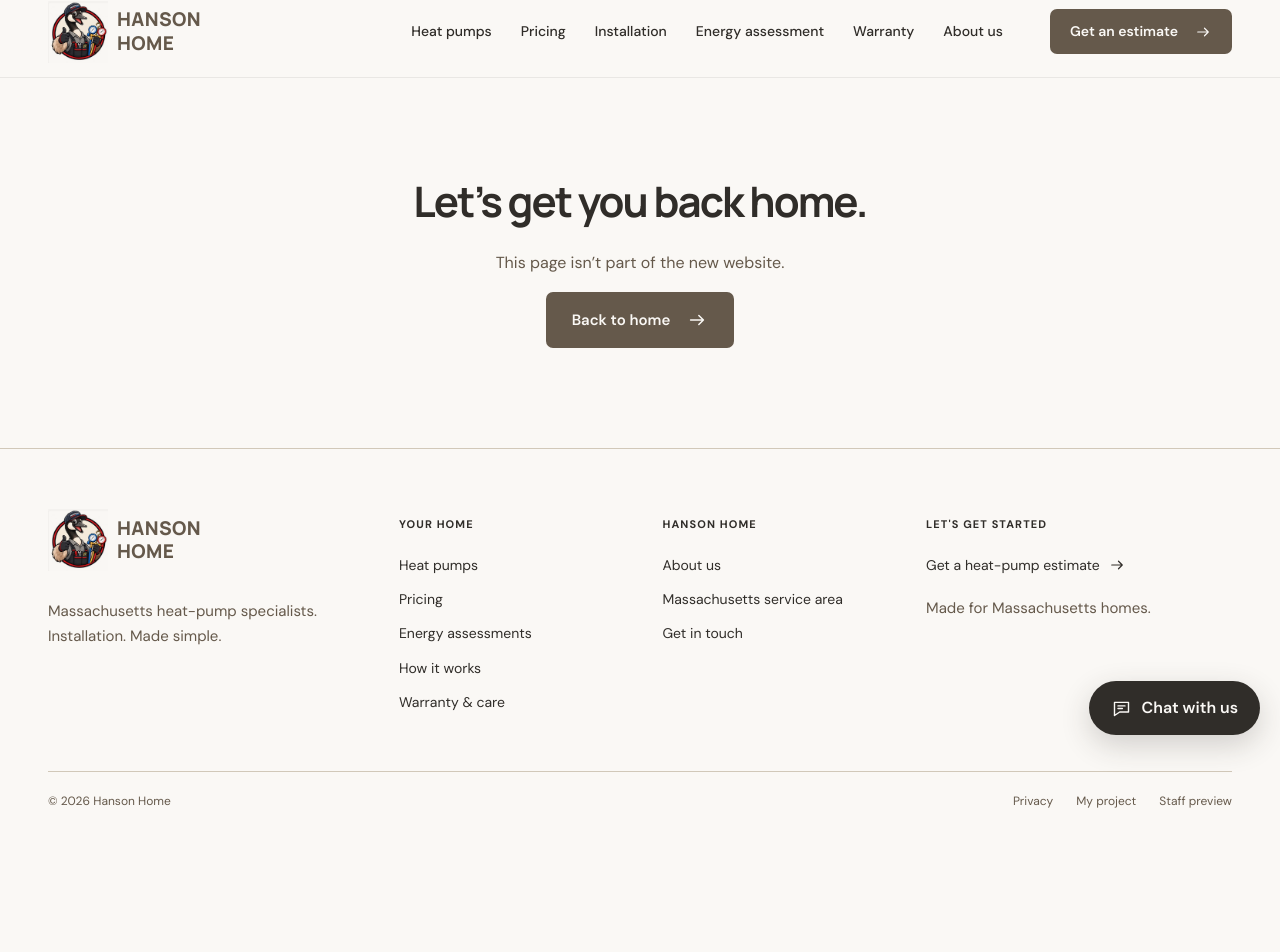
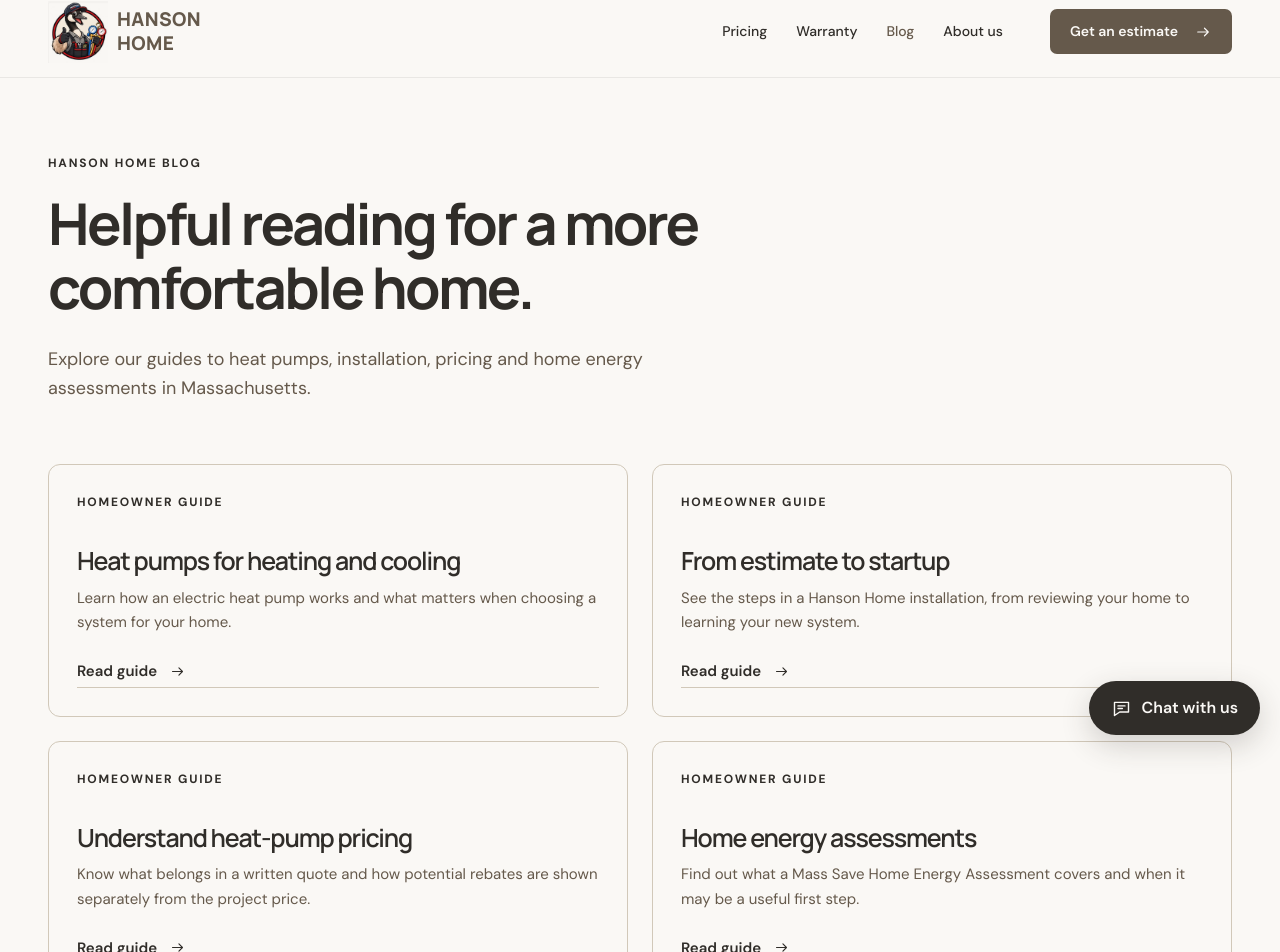
Before and after one commit to awesome7749/hanson, a React (Create React App) app in the folder my-app/: page /blog in a window 1280 px wide. Shown: the part 45-997 px from the top of the page. Before the commit the page ends 876 px from the top, so only its background shows below. Built offline with nearby package versions, Linux system fonts and the light colour scheme.

Commit message:
Add Blog navigation and homeowner guide hub
* Add Blog navigation and homeowner guide hub

* Move homeowner guides out of main navigation

* Restore pricing and warranty navigation links

```diff
--- a/my-app/src/App.tsx
+++ b/my-app/src/App.tsx
@@ -21,6 +21,7 @@ import Info from "./revamp/Info";
 import Education from "./revamp/Education";
 import Pricing from "./revamp/Pricing";
 import Town from "./revamp/Town";
+import Blog from "./revamp/Blog";
 import SeoHead from "./revamp/SeoHead";
 import { towns } from "./revamp/towns";
 import "./revamp/theme.css";
@@ -53,6 +54,7 @@ export default function App() {
           <Routes>
             <Route path="/" element={<Home />} />
             <Route path="/pricing" element={<Pricing />} />
+            <Route path="/blog" element={<Blog />} />
             {["/heat-pumps", "/assessment", "/how-it-works", "/warranty"].map(
               (path) => (
                 <Route key={path} path={path} element={<Education />} />
--- /dev/null
+++ b/my-app/src/revamp/Blog.tsx
@@ -0,0 +1,53 @@
+import React from "react";
+import { Link } from "react-router-dom";
+import { Icon } from "./Shared";
+
+const guides = [
+  {
+    path: "/heat-pumps",
+    title: "Heat pumps for heating and cooling",
+    description: "Learn how an electric heat pump works and what matters when choosing a system for your home.",
+  },
+  {
+    path: "/how-it-works",
+    title: "From estimate to startup",
+    description: "See the steps in a Hanson Home installation, from reviewing your home to learning your new system.",
+  },
+  {
+    path: "/pricing",
+    title: "Understand heat-pump pricing",
+    description: "Know what belongs in a written quote and how potential rebates are shown separately from the project price.",
+  },
+  {
+    path: "/assessment",
+    title: "Home energy assessments",
+    description: "Find out what a Mass Save Home Energy Assessment covers and when it may be a useful first step.",
+  },
+  {
+    path: "/warranty",
+    title: "Warranty and ongoing care",
+    description: "Understand the difference between equipment coverage, installation labor and routine maintenance.",
+  },
+];
+
+export default function Blog() {
+  return (
+    <>
+      <section className="wrap blog-hero">
+        <span className="eyebrow">HANSON HOME BLOG</span>
+        <h1>Helpful reading for a more comfortable home.</h1>
+        <p>Explore our guides to heat pumps, installation, pricing and home energy assessments in Massachusetts.</p>
+      </section>
+      <section className="wrap blog-grid" aria-label="Homeowner guides">
+        {guides.map((guide) => (
+          <Link className="panel blog-card" to={guide.path} key={guide.path}>
+            <span className="eyebrow">HOMEOWNER GUIDE</span>
+            <h2>{guide.title}</h2>
+            <p>{guide.description}</p>
+            <span className="text-link">Read guide <Icon name="arrow" size={17} /></span>
+          </Link>
+        ))}
+      </section>
+    </>
+  );
+}
--- a/my-app/src/revamp/Shared.tsx
+++ b/my-app/src/revamp/Shared.tsx
@@ -88,11 +88,9 @@ export function Shell({ children }: { children: React.ReactNode }) {
                 className={menu ? "nav-links open" : "nav-links"}
                 aria-label="Main navigation"
               >
-                <NavLink to="/heat-pumps">Heat pumps</NavLink>
                 <NavLink to="/pricing">Pricing</NavLink>
-                <NavLink to="/how-it-works">Installation</NavLink>
-                <NavLink to="/assessment">Energy assessment</NavLink>
                 <NavLink to="/warranty">Warranty</NavLink>
+                <NavLink to="/blog">Blog</NavLink>
                 <NavLink to="/about">About us</NavLink>
               </nav>
               <button
@@ -138,6 +136,7 @@ export function Shell({ children }: { children: React.ReactNode }) {
             <div>
               <b>HANSON HOME</b>
               <Link to="/about">About us</Link>
+              <Link to="/blog">Blog</Link>
               <Link to="/service-area">Massachusetts service area</Link>
               <Link to="/contact">Get in touch</Link>
             </div>
--- a/my-app/src/revamp/seoPages.json
+++ b/my-app/src/revamp/seoPages.json
@@ -71,6 +71,14 @@
     "highlights": ["Share your home details and preferred contact method.", "You can review your answers before sending a request."],
     "links": [{ "path": "/start?intent=heat-pump", "label": "Start a heat pump request" }, { "path": "/start?intent=assessment", "label": "Request an energy assessment" }]
   },
+  "/blog": {
+    "title": "Hanson Home Blog | Heat Pump Guides for MA Homeowners",
+    "description": "Read Hanson Home guides to heat pumps, installation, pricing, Mass Save assessments and warranty coverage for Massachusetts homeowners.",
+    "heading": "Helpful reading for a more comfortable home.",
+    "intro": "Explore our guides to heat pumps, installation, pricing and home energy assessments in Massachusetts.",
+    "highlights": ["Understand how heat pumps heat and cool your home.", "Learn what to expect from installation, a written quote and ongoing care."],
+    "links": [{ "path": "/heat-pumps", "label": "Heat pump guide" }, { "path": "/how-it-works", "label": "Installation guide" }, { "path": "/pricing", "label": "Pricing guide" }, { "path": "/assessment", "label": "Energy assessment guide" }, { "path": "/warranty", "label": "Warranty guide" }]
+  },
   "/privacy": {
     "title": "Privacy & Request Information | Hanson Home",
     "description": "Learn how Hanson Home handles website requests, contact preferences, browser drafts and the information shared with licensed service partners.",
--- a/my-app/src/revamp/theme.css
+++ b/my-app/src/revamp/theme.css
@@ -2065,6 +2065,51 @@ footer {
 }
 .info-cards .panel h3 {
   font-size: 24px;
+}
+.blog-hero {
+  padding-block: 76px 44px;
+}
+.blog-hero h1 {
+  max-width: 760px;
+  font-size: clamp(38px, 4.5vw, 58px);
+  line-height: 1.1;
+}
+.blog-hero p {
+  max-width: 650px;
+  font-size: 18px;
+}
+.blog-grid {
+  display: grid;
+  grid-template-columns: repeat(2, minmax(0, 1fr));
+  gap: 24px;
+  padding-bottom: 80px;
+}
+.blog-card {
+  display: flex;
+  flex-direction: column;
+  margin: 0;
+  transition: border-color 160ms ease, transform 160ms ease;
+}
+.blog-card:hover,
+.blog-card:focus-visible {
+  border-color: var(--accent);
+  transform: translateY(-2px);
+}
+.blog-card h2 {
+  font-size: 25px;
+  margin-block: 16px 10px;
+}
+.blog-card p {
+  line-height: 1.65;
+  margin-bottom: 24px;
+}
+.blog-card .text-link {
+  margin-top: auto;
+}
+@media (max-width: 700px) {
+  .blog-hero { padding-block: 52px 28px; }
+  .blog-hero p { font-size: 16px; }
+  .blog-grid { grid-template-columns: 1fr; gap: 16px; padding-bottom: 55px; }
 }
 .narrow {
   max-width: 790px;
```
Also changed, not shown: 2 other files (tests, documents, lock files or other folders).
